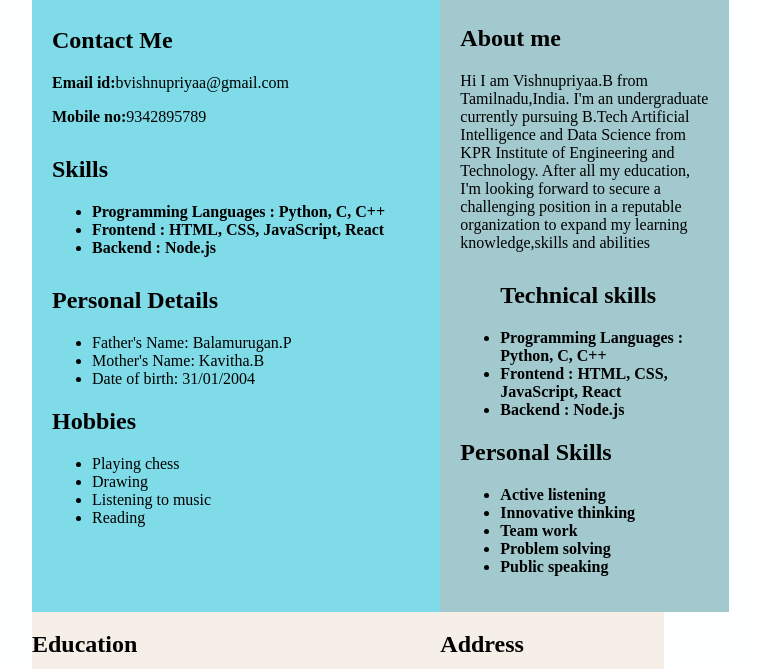
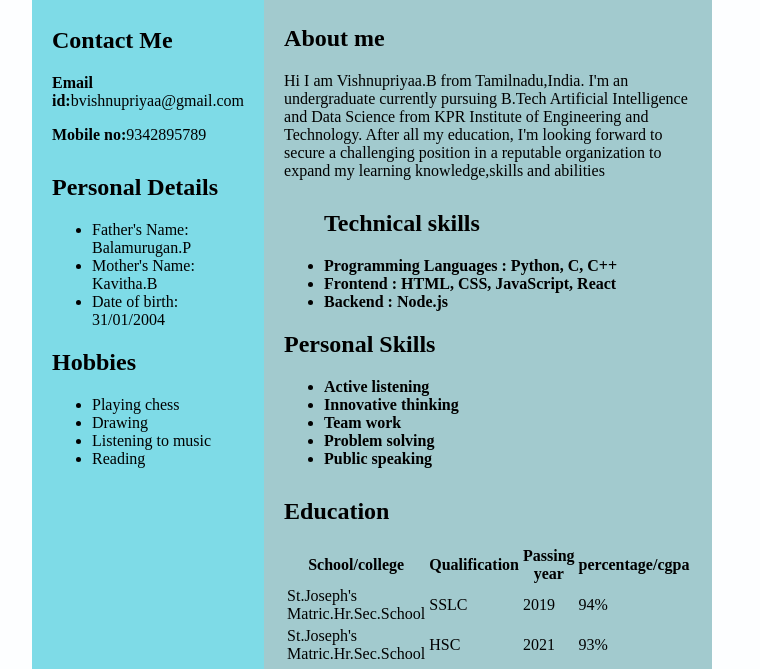
Before and after one commit to VBVP123/html-profile, a plain HTML site: page index.html in a window 1280 px wide. Shown: the part 131-800 px from the top of the page, without its empty margins (292-1052 px from the left). Drawn offline with Linux system fonts and the light colour scheme.

Commit message:
Update index.html

```diff
--- a/index.html
+++ b/index.html
@@ -43,26 +43,6 @@
 <p><b>Mobile no:</b>9342895789</p>
 
 
-
-            </div>
-
-            <div class="Skills">
-
-                <h2>Skills</h2>
-
-                <ul>
-
-                    <li><b>Programming Languages :
-
-                      Python, C, C++</b></li>
-
-                    <li><b>Frontend : HTML, CSS,
-
-                      JavaScript, React</b></li>
-
-                    <li><b>Backend : Node.js</b></li>
-
-                </ul>
 
             </div>
 
@@ -132,6 +112,8 @@
 
             </div>
 
+            <div class="Skills">
+
 
                 <ul>
                  <h2>Technical skills</h2>
@@ -157,7 +139,7 @@
                     <li><b>Public speaking</b></li>
 
                 </ul>
-            </div>
+         </div>
 
 
             <div class="Education">
```
